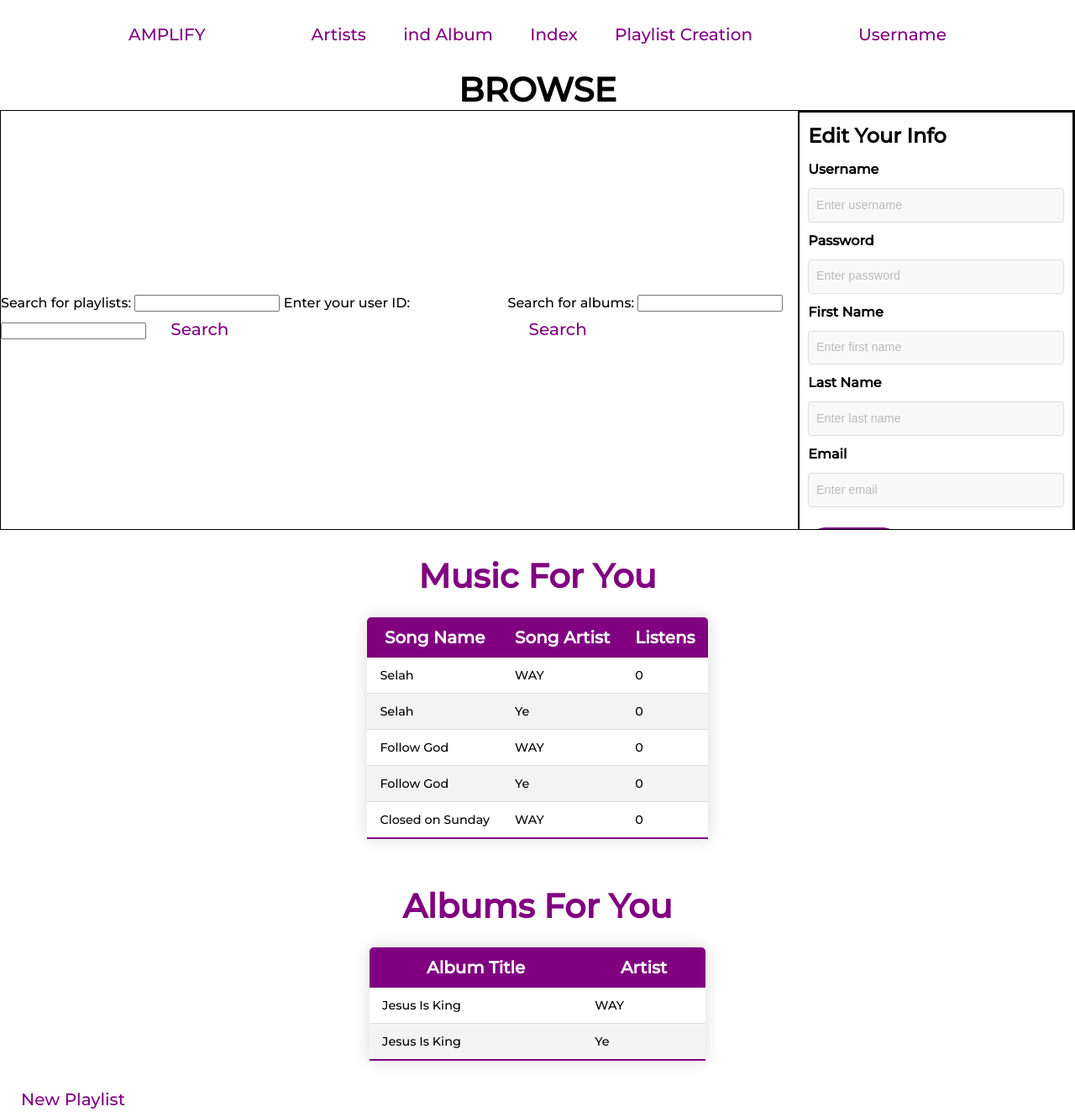
After one commit to Tathkage/Amplify, a PHP site: page /homePageAdmin.php in a window 1280 px wide. The commit adds this page. Shown: the whole page at 84% size. Run offline with PHP 8.4, Linux system fonts and the light colour scheme; data comes from the database, SQL or seed files in the repository.

Commit message:
implemented navbar and certain stylings

```diff
--- /dev/null
+++ b/public/homePageAdmin.php
@@ -0,0 +1,170 @@
+<?php
+require_once '../src/controllers/homePageController.php';
+
+$controller = new homePageController();
+$playlist = $controller->collectPlaylists(); // variables: playlist_title
+$randomAlbums = $controller->collectRandomAlbums(); // variables: album_title, stage_name
+$randomSongs = $controller->collectRandomSongs(); // song_title, listens, stage_name
+?>
+<!DOCTYPE html>
+<html lang="">
+<head>
+    <title>Amplify</title>
+    <link rel="stylesheet" type="text/css" href="css/homePage.css">
+    <link rel="icon" href="./images/amplifyIcon.png" type="image/x-icon">
+</head>
+<body>
+<header>
+    <a href="homePage.php"><button>AMPLIFY</button></a>
+
+    <nav>
+        <ul class ="nav_links">
+            <li><a href="artistPage.php">Artists</a></li>
+            <li><a href="indAlbum.php">ind Album</a></li>
+            <li><a href="index.php">Index</a></li>
+            <li><a href="playlistcreation.php">Playlist Creation</a></li>
+        </ul>
+    </nav>
+    <a class="cta" href="#"><button>Username</button></a>
+</header>
+<h1>BROWSE</h1>
+<div class="Submission-Form">
+    <div>
+        <form method="post">
+            <label for="playlist-search">Search for playlists:</label>
+            <input type="text" id="playlist-search" name="playlist-search" required>
+            <label for="user-id">Enter your user ID:</label>
+            <input type="text" id="user-id" name="user-id" required>
+            <button type="submit">Search</button>
+        </form>
+
+        <?php
+        // Check if form has been submitted
+        if ($_SERVER["REQUEST_METHOD"] == "POST") {
+            // Get search term and user ID from form
+            $searchTerm = $_POST["playlist-search"];
+            $userId = $_POST["user-id"];
+
+            // Call displayPlaylist function to search for playlists
+            $playlists = $controller->displayPlaylist($searchTerm, $userId);
+
+            // Display search results
+            if (!empty($playlists)) {
+                echo "<h2>Search results for '{$searchTerm}'</h2>";
+                echo "<ul>";
+                foreach ($playlists as $playlist) {
+                    echo "<li>{$playlist['playlist_name']} by {$playlist['username']}</li>";
+                }
+                echo "</ul>";
+            }
+        }
+        ?>
+    </div>
+
+
+
+    <div>
+        <form method="not">
+            <label for="album-search">Search for albums:</label>
+            <input type="text" id="album-search" name="album-search" required>
+            <button type="submit">Search</button>
+        </form>
+        <?php
+        // Check if form has been submitted
+        if ($_SERVER["REQUEST_METHOD"] == "POST") {
+            // Get search term from form
+            $searchTerm = $_POST["album-search"];
+
+            // Call searchAlbums function to search for albums
+            $albums = $controller->searchAlbums($searchTerm);
+
+            // Display search results
+            if (count($albums) > 0) {
+                echo "<h2>Search results for '{$searchTerm}'</h2>";
+                echo "<ul>";
+                foreach ($albums as $album) {
+                    echo "<li>{$album['album_title']} by {$album['stage_name']}</li>";
+                }
+                echo "</ul>";
+            }
+        }
+        ?>
+    </div>
+
+    <div class = "child">
+        <form class="form" action = "User_Info" method = 'not'>
+            <h2>Edit Your Info</h2>
+
+            <div class="form__item">
+                <label htmlFor = "name" class="form__label">Username</label>
+                <input type = "text" name = "name" class="form__input" placeholder="Enter username">
+                <label htmlFor = "name" class="form__label">Password</label>
+                <input type = "text" name = "name" class="form__input" placeholder="Enter password">
+                <label htmlFor = "name" class="form__label">First Name</label>
+                <input type = "text" name = "name" class="form__input" placeholder="Enter first name">
+                <label htmlFor = "name" class="form__label">Last Name</label>
+                <input type = "text" name = "name" class="form__input" placeholder="Enter last name">
+                <label htmlFor = "name" class="form__label">Email</label>
+                <input type = "text" name = "name" class="form__input" placeholder="Enter email">
+                <br>
+                <input type="submit" value="Submit" class="form_submit">
+            </div>
+        </form>
+    </div>
+</div>
+<h3>Music For You</h3>
+<table class="content-table">
+    <thead>
+    <tr>
+        <th>Song Name</th>
+        <th>Song Artist</th>
+        <th>Listens</th>
+    </tr>
+    </thead>
+    <tbody>
+    <?php foreach ($randomSongs as $song): ?>
+        <tr>
+            <td><?= $song['song_title'] ?></td>
+            <td><?= $song['stage_name'] ?></td>
+            <td><?= $song['listens'] ?></td>
+        </tr>
+    <?php endforeach; ?>
+    </tbody>
+</table>
+<h3>Albums For You</h3>
+<table class="content-table">
+    <thead>
+    <tr>
+        <th>Album Title</th>
+        <th>Artist</th>
+    </tr>
+    </thead>
+    <tbody>
+    <?php foreach ($randomAlbums as $album): ?>
+        <tr>
+            <td><?php echo $album['album_title']; ?></td>
+            <td><?php echo $album['stage_name']; ?></td>
+        </tr>
+    <?php endforeach; ?>
+    </tbody>
+</table>
+<button onclick="newPlaylistPopup()">New Playlist</button>
+<div id="popup" class="popup">
+    <div class="popup-content">
+        <span class="close" onclick="closeNewPlaylistPopup()">&times;</span>
+        <h2>New Playlist</h2> <br>
+
+        <!-- form for creating new playlist -->
+        <form action="<?php echo $controller->handleFormSubmit(); ?> " method="post">
+            <label for="playlist_title">Title: </label>
+            <input type="text" id="playlist_title" name="playlist_title"> <br><br>
+
+            <input type="submit" value="Submit" name="adminPlaylistForm">
+        </form>
+    </div>
+</div>
+<script type="text/javascript" src="js/homePage.js"></script>
+
+
+</body>
+</html>
--- a/public/js/homePage.js
+++ b/public/js/homePage.js
@@ -3,6 +3,34 @@ function newPlaylistPopup() {
     document.getElementById("popup").style.display = "block";
 }
 
+
 function closeNewPlaylistPopup() {
     document.getElementById("popup").style.display = "none";
 }
+
+function deletePlaylistPopup() {
+    document.getElementById("popup2").style.display = "block";
+}
+
+
+function closedeletePlaylistPopup() {
+    document.getElementById("popup2").style.display = "none";
+}
+
+function updatePlaylistPopup() {
+    document.getElementById("popup3").style.display = "block";
+}
+
+
+function closeupdatePlaylistPopup() {
+    document.getElementById("popup3").style.display = "none";
+}
+
+function updateUserInfo() {
+    document.getElementById("popup4").style.display = "block";
+}
+
+
+function closeupdateUserInfo() {
+    document.getElementById("popup4").style.display = "none";
+}
--- a/src/controllers/homePageController.php
+++ b/src/controllers/homePageController.php
@@ -59,7 +59,7 @@ class homePageController {
         FROM albums
         JOIN album_artists ON albums.album_id = album_artists.album_id
         JOIN artists ON album_artists.artist_id = artists.artist_id
-        ORDER BY RAND() LIMIT 5";
+        ORDER BY RAND() LIMIT 10";
 
         $result = mysqli_query($this->conn, $sql);
 
@@ -129,6 +129,107 @@ class homePageController {
         $this->disconnect();
 
     }
+    function deletePlaylist() {
+        $this->connect();
+        $playlist_title = $_POST['playlist_title'];
+        if (empty($playlist_title)) {
+            return;
+        }
+        $deleteQuery = mysqli_prepare($this->conn, 'DELETE FROM playlists WHERE user_id = ? AND playlist_title = ?');
+        mysqli_stmt_bind_param($deleteQuery, 'is', $this->user_id, $playlist_title);
+        mysqli_stmt_execute($deleteQuery);
+        $num_rows_deleted = mysqli_stmt_affected_rows($deleteQuery);
+        mysqli_stmt_close($deleteQuery);
+
+        if ($num_rows_deleted > 0) {
+            echo "Playlist '{$playlist_title}' deleted successfully!";
+        } else {
+            echo "No playlists found with title '{$playlist_title}' for user '{$this->user_id}'.";
+        }
+
+        $this->disconnect();
+
+    }
+    function deletePlaylistId()
+    {
+        $this->connect();
+        $playlist_id = $_POST['playlist_id'];
+        if (empty($playlist_id)) {
+            return;
+        }
+        $deleteQuery = mysqli_prepare($this->conn, 'DELETE FROM playlists WHERE playlist_id = ?');
+        mysqli_stmt_bind_param($deleteQuery, 'i', $playlist_id);
+        mysqli_stmt_execute($deleteQuery);
+        $num_rows_deleted = mysqli_stmt_affected_rows($deleteQuery);
+        mysqli_stmt_close($deleteQuery);
+
+        if ($num_rows_deleted > 0) {
+            echo "Playlist with ID '{$playlist_id}' deleted successfully!";
+        } else {
+            echo "No playlists found with ID '{$playlist_id}'.";
+        }
+
+        $this->disconnect();
+    }
+    function saveAllPlaylistData()
+    {
+        $this->connect();
+
+        $playlist_title = $_POST['playlist_title'];
+
+
+        if (empty($playlist_title)) {
+            return;
+        }
+
+        $userIdsQuery = mysqli_query($this->conn, "SELECT user_id FROM users");
+
+        while ($row = mysqli_fetch_assoc($userIdsQuery)) {
+            $user_id = $row['user_id'];
+            $playlistInput = mysqli_prepare($this->conn, 'INSERT INTO playlists (user_id, playlist_title) VALUES (?,?)');
+            mysqli_stmt_bind_param($playlistInput, 'is', $user_id, $playlist_title);
+            mysqli_stmt_execute($playlistInput);
+            mysqli_stmt_close($playlistInput);
+        }
+
+        mysqli_free_result($userIdsQuery);
+
+        $this->disconnect();
+
+    }
+
+    public function updatePlaylistUserId() {
+        $this->connect();
+        $playlist_id = $_POST['playlist_id'];
+        $user_id = $_POST['user_id'];
+        $updateQuery = mysqli_prepare($this->conn, 'UPDATE playlists SET user_id = ? WHERE playlist_id = ?');
+        mysqli_stmt_bind_param($updateQuery, 'ii', $user_id, $playlist_id);
+        mysqli_stmt_execute($updateQuery);
+        $num_rows_updated = mysqli_stmt_affected_rows($updateQuery);
+        mysqli_stmt_close($updateQuery);
+
+        $this->disconnect();
+
+        return $num_rows_updated > 0;
+    }
+    public function updateUserInfo() {
+        $this->connect();
+        $username = $_POST['username'];
+        $password = $_POST['password'];
+        $first_name = $_POST['first_name'];
+        $last_name = $_POST['last_name'];
+        $email = $_POST['email'];
+        $user_id = 2;
+        $updateQuery = mysqli_prepare($this->conn, 'UPDATE users SET username = ?, password = ?, first_name = ?, last_name = ?, email = ? WHERE user_id = ?');
+        mysqli_stmt_bind_param($updateQuery, 'sssssi', $username, $password, $first_name, $last_name, $email, $user_id);
+        mysqli_stmt_execute($updateQuery);
+        $num_rows_updated = mysqli_stmt_affected_rows($updateQuery);
+        mysqli_stmt_close($updateQuery);
+
+        $this->disconnect();
+
+        return $num_rows_updated > 0;
+    }
 
     // function to handle which action to take based on form version
     public function handleFormSubmit()
@@ -137,9 +238,111 @@ class homePageController {
             if (isset($_POST['playlistForm'])) {
                 $this->saveNewPlaylistData();
             }
+            if (isset($_POST['AdminPlaylistForm'])) {
+                $this->saveAllPlaylistData();
+            }if (isset($_POST['deletePlaylistForm'])) {
+                $this->deletePlaylist();
+            }
+            if (isset($_POST['deletePlaylistAdmin'])) {
+                $this->deletePlaylistId();
+            }
+            if(isset($_POST['UpdateOwnership'])){
+                $this->updatePlaylistUserId();
+            }
+            if(isset($_POST['updateUser'])){
+                $this->updateUserInfo();
+            }
 
             header("Location: " . $_SERVER['REQUEST_URI']);
             exit();
         }
     }
+
+    public function searchSongs($searchTerm) {
+        $this->connect();
+
+        $sql = "SELECT songs.song_title, songs.song_id, songs.listens, artists.stage_name
+            FROM songs
+            JOIN song_artists ON songs.song_id = song_artists.song_id
+            JOIN artists ON song_artists.artist_id = artists.artist_id
+            WHERE songs.song_title LIKE '%{$searchTerm}%'
+            ORDER BY songs.song_title ASC";
+
+        $result = mysqli_query($this->conn, $sql);
+
+        if (!$result) {
+            die("Query failed: " . $this->conn->error);
+        }
+
+        $songs = array();
+        if ($result->num_rows > 0) {
+            while ($row = $result->fetch_assoc()) {
+                $songs[] = $row;
+            }
+        }
+
+        $this->disconnect();
+        return $songs;
+    }
+    public function searchAlbums($searchTerm) {
+        $this->connect();
+
+        $sql = "SELECT albums.album_title, albums.album_id, albums.release_date, artists.stage_name
+            FROM albums
+            JOIN album_artists ON albums.album_id = album_artists.album_id
+            JOIN artists ON album_artists.artist_id = artists.artist_id
+            WHERE albums.album_title LIKE '%{$searchTerm}%'
+            ORDER BY albums.album_title ASC";
+
+        $result = mysqli_query($this->conn, $sql);
+
+        if (!$result) {
+            die("Query failed: " . $this->conn->error);
+        }
+
+        $albums = array();
+        if ($result->num_rows > 0) {
+            while ($row = $result->fetch_assoc()) {
+                $albums[] = $row;
+            }
+        }
+
+        $this->disconnect();
+        return $albums;
+    }
+    public function displayPlaylist($playlistId, $userId) {
+        $this->connect();
+
+        // Get the playlist name and user who created it
+        $sql = "SELECT playlist_title, user_id FROM playlists WHERE playlist_id = '{$playlistId}' LIMIT 1";
+        $result = mysqli_query($this->conn, $sql);
+
+        if (!$result) {
+            die("Query failed: " . $this->conn->error);
+        }
+
+        if ($result->num_rows == 0) {
+            echo "<p>Playlist not found.</p>";
+            $this->disconnect();
+            return;
+        }
+
+        $row = $result->fetch_assoc();
+        $playlistName = $row['playlist_title'];
+        $playlistUserId = $row['user_id'];
+
+        // Check if the user has permission to access this playlist
+        if ($playlistUserId != $userId) {
+            echo "<p>You do not have permission to access this playlist.</p>";
+            $this->disconnect();
+            return;
+        }
+
+        echo "<h2>{$playlistName}</h2>";
+
+        $this->disconnect();
+    }
+
+
+
 }
```
Also changed, not shown: public/homePage.php (+73 -49 lines), public/playlistcreation.php (added, +125 -0 lines), public/playlistcreationadmin.php (added, +77 -0 lines).
